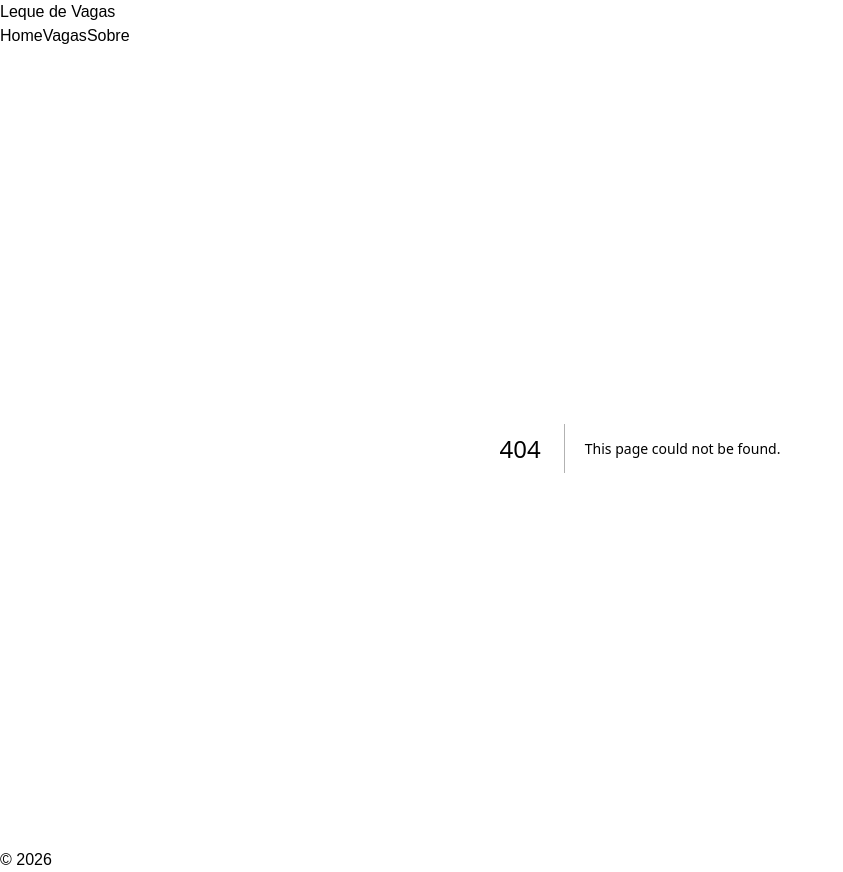
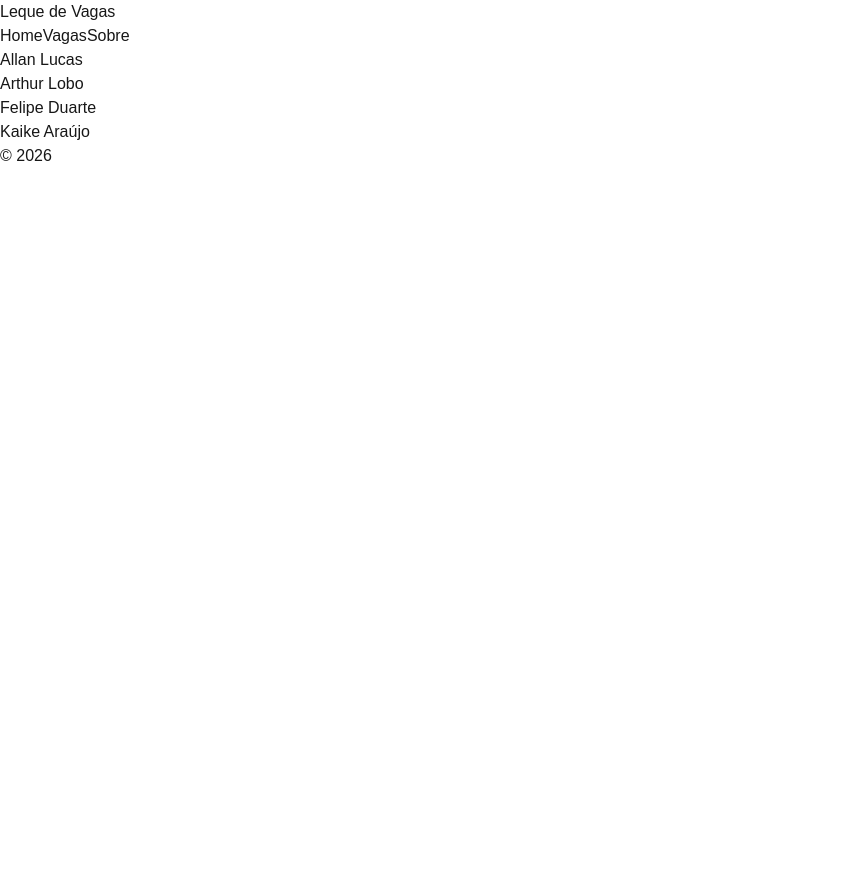
Before and after one commit to LukazAllan/leque-de-vagas-web, a Next.js app: page /sobre in a window 1280 px wide. Before the commit this address had no page. Shown: the whole page, without its empty margins (0-843 px from the left). After the commit the page ends 800 px from the top, so only its background shows below. Built offline with nearby package versions, Linux system fonts and the light colour scheme.

Commit message:
Add Sobre page

```diff
--- /dev/null
+++ b/app/sobre/page.tsx
@@ -0,0 +1,10 @@
+export default function Sobre(){
+    return (
+        <ul id="integrantes">
+            <li>Allan Lucas</li>
+            <li>Arthur Lobo</li>
+            <li>Felipe Duarte</li>
+            <li>Kaike Araújo</li>
+        </ul>
+    );
+}
```
